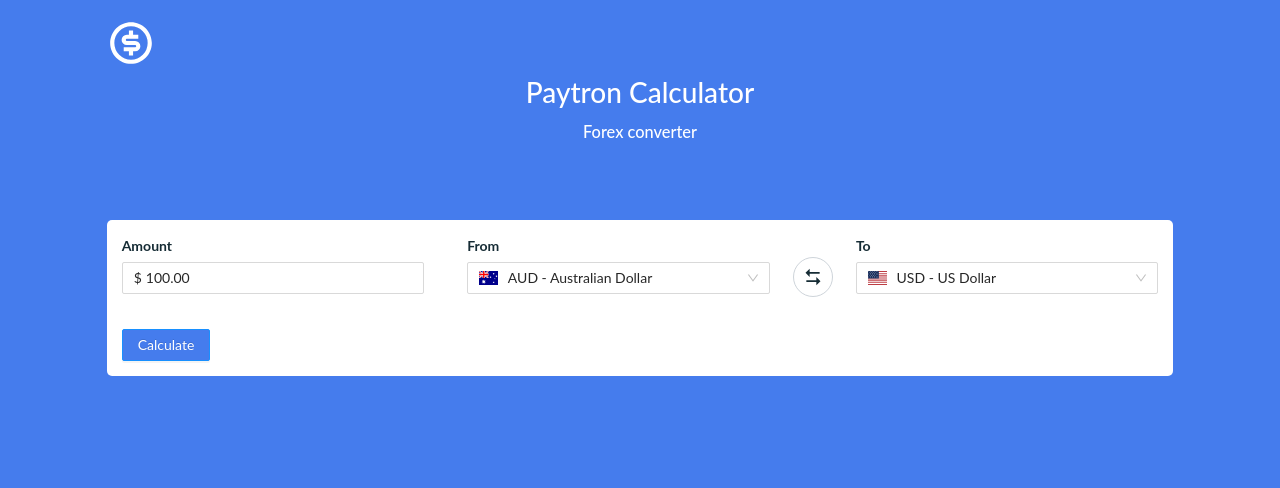
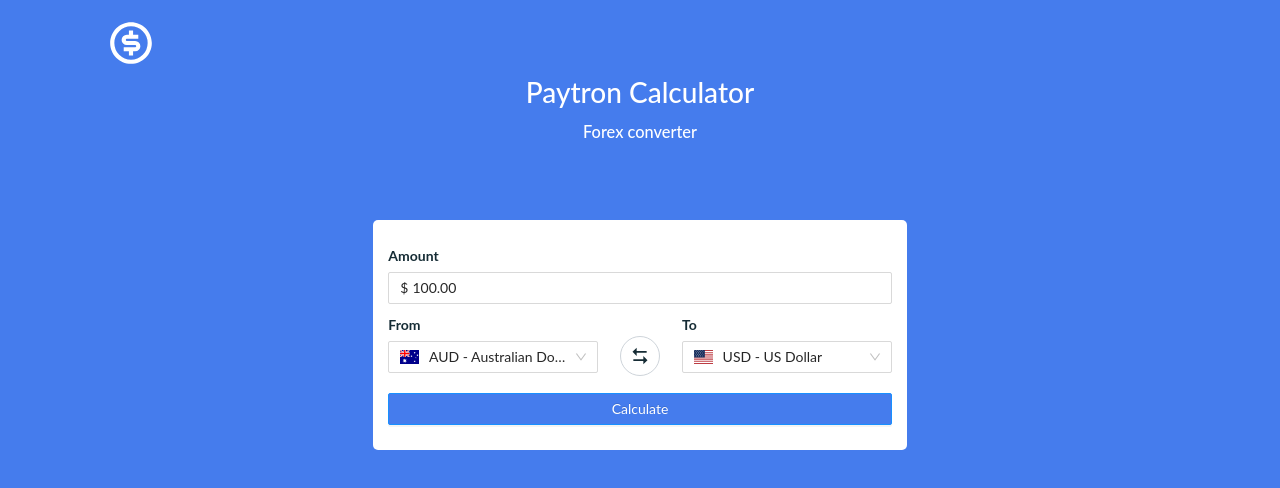
Before and after one commit to zzwt/paytron-client, a React (Create React App) app: page / in a window 1280 px wide. Shown: the top 488 px of the page. Built offline with nearby package versions, Linux system fonts and the light colour scheme.

Commit message:
Change UI layout

```diff
--- a/src/components/Amount/index.js
+++ b/src/components/Amount/index.js
@@ -41,8 +41,11 @@
 
   return (
     <div className={styles.container}>
-      <div className={styles.title}>{title}</div>
-      {error && <div className={styles.error}>{error}</div>}
+      <div className={styles.title}>
+        {title}
+        {error && <span className={styles.error}>{error}</span>}
+      </div>
+
       <div>
         <Input
           prefix={prefix}
--- a/src/components/Amount/style.module.scss
+++ b/src/components/Amount/style.module.scss
@@ -7,8 +7,9 @@
     margin-bottom: 0.5rem;
   }
   .error {
-    position: absolute;
+    display: inline-block;
+    margin-left: 1rem;
     color: $red;
-    top: 6rem;
+    z-index: 100;
   }
 }
--- a/src/components/Calculator/index.js
+++ b/src/components/Calculator/index.js
@@ -50,35 +50,41 @@
   };
 
   return (
-    <React.Fragment>
-      <Row>
-        <Col span={20} offset={2} className={styles.container}>
-          <Row>
-            <Col span={7}>
-              <Amount
-                prefix={prefix}
-                onValueChange={setAmount}
-                amount={amount}
-              />
+    <Row className={styles.container}>
+      <Col
+        xs={22}
+        sm={20}
+        md={14}
+        lg={12}
+        xl={10}
+        xxl={8}
+        className={styles.calculator}
+      >
+        <Row className={styles.row}>
+          <Col span={24}>
+            <Amount prefix={prefix} onValueChange={setAmount} amount={amount} />
           </Col>
-            <Col span={7} offset={1}>
+        </Row>
+        <Row className={styles.row}>
+          <Col span={10}>
             <CurrencySelector
               title="From"
               value={from}
               onValueChange={setFrom}
             />
           </Col>
-            <Col span={2} className={styles.icon_container}>
+          <Col span={4} className={styles.icon_container}>
             <div className={styles.revert_icon} onClick={swapCurrency}>
               <RiArrowLeftRightFill />
             </div>
           </Col>
-            <Col span={7}>
+          <Col span={10}>
             <CurrencySelector title="To" value={to} onValueChange={setTo} />
           </Col>
         </Row>
         {(!rate || error) && (
-            <Row className={styles.btn_container}>
+          <Row className={`${styles.btn_container} ${styles.row}`}>
+            <Col span={24}>
               <Button
                 type="primary"
                 className={styles.btn}
@@ -88,6 +94,7 @@
               >
                 Calculate
               </Button>
+            </Col>
             {error && <div className={styles.error}>{error.message}</div>}
           </Row>
         )}
@@ -105,6 +112,5 @@
         )}
       </Col>
     </Row>
-    </React.Fragment>
   );
 });
--- a/src/components/Calculator/style.module.scss
+++ b/src/components/Calculator/style.module.scss
@@ -1,9 +1,18 @@
 @import '../../assets/styles/variable';
 
 .container {
+  display: flex;
+  justify-content: center;
+
+  .calculator {
     background: $white;
     border-radius: 0.5rem;
     padding: 1.5rem;
+    margin-bottom: 4rem;
+    .row {
+      margin: 1rem 0;
+    }
+
     .icon_container {
       display: flex;
       align-items: center;
@@ -24,9 +33,11 @@
     }
     .btn_container {
       position: relative;
+      margin-top: 2rem;
+
       .btn {
+        width: 100%;
         background-color: $theme-200;
-      margin-top: 3.5rem;
         &:disabled {
           background-color: #f5f5f5;
         }
@@ -43,3 +54,4 @@
       justify-content: center;
     }
   }
+}
--- a/src/components/Conversion/index.js
+++ b/src/components/Conversion/index.js
@@ -25,7 +25,7 @@
     }
 
     return (
-      <Col md={16} lg={14} xl={10} xxl={8} className={styles.container}>
+      <Col className={styles.container}>
         {loading && <Cover />}
         <Row className={styles.conversion}>
           <Row className={styles.from}>
--- a/src/components/Conversion/style.module.scss
+++ b/src/components/Conversion/style.module.scss
@@ -3,7 +3,7 @@
 .container {
   position: relative;
   .conversion {
-    padding: 2rem 2rem;
+    padding: 2rem 0;
     .from {
       width: 100%;
       font-weight: $font-weight-normal;
--- a/src/components/Cover/style.module.scss
+++ b/src/components/Cover/style.module.scss
@@ -2,7 +2,7 @@
 
 .cover {
   z-index: 100;
-  background: hex($grey-500, 0.7);
+  background: hex($grey-900, 0.6);
   position: absolute !important;
   width: 100%;
   height: 100%;
```
Lines whose indentation alone changed are shown as unchanged.
